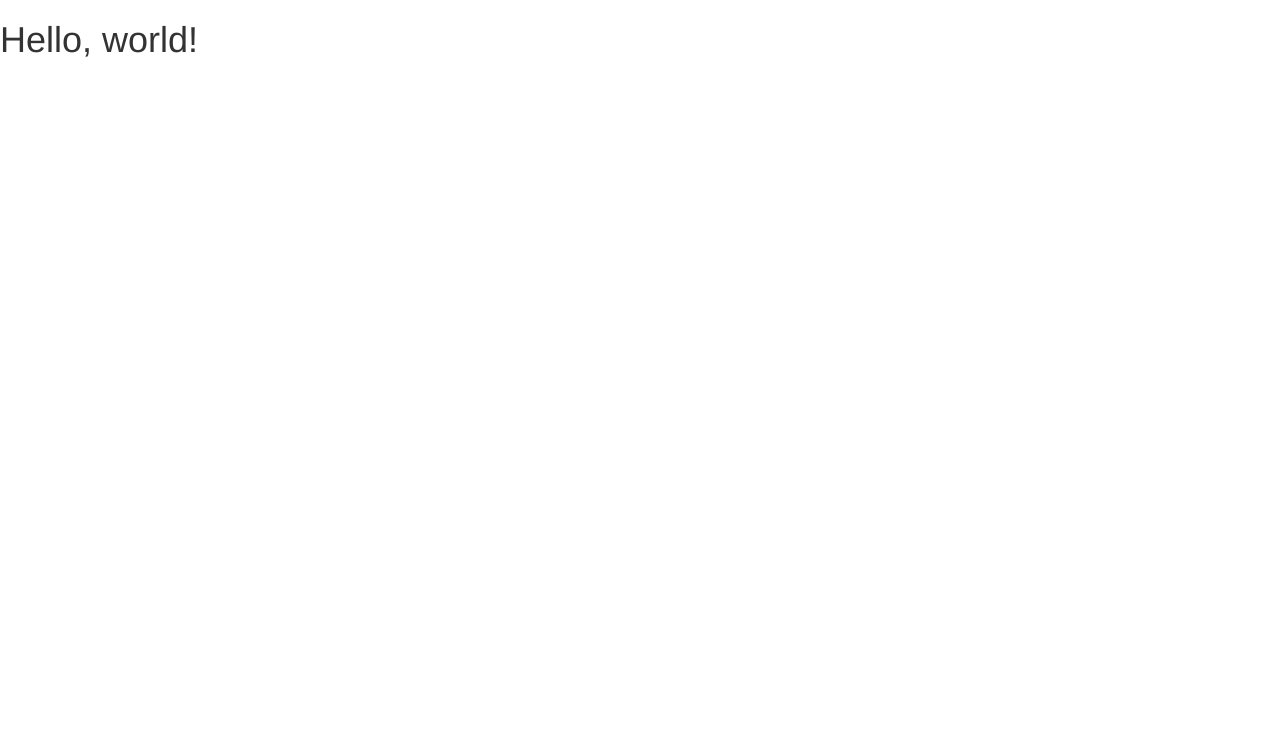
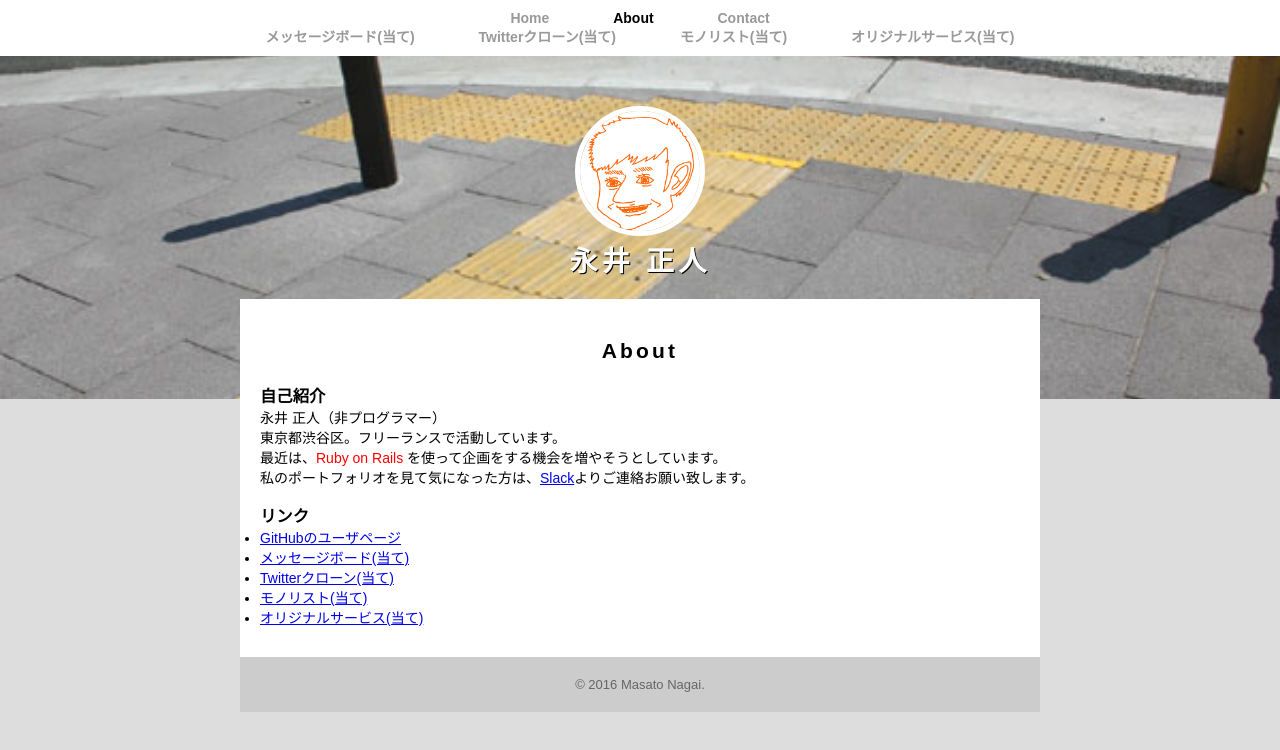
Before and after one commit to sutemn/sutemn.github.io, a plain HTML site: page index.html in a window 1280 px wide. Drawn offline with nearby package versions, Linux system fonts and the light colour scheme.

Commit message:
resubmit2

```diff
--- a/index.html
+++ b/index.html
@@ -2,17 +2,50 @@
 <html lang="ja">
   <head>
     <meta charset="utf-8">
-    <meta http-equiv="X-UA-Compatible" content="IE=edge">
-    <meta name="viewport" content="width=device-width, initial-scale=1">
-    <title>Bootstrap Sample</title>
-    <!-- BootstrapのCSS読み込み -->
-    <link rel="stylesheet" href="//maxcdn.bootstrapcdn.com/bootstrap/3.3.5/css/bootstrap.min.css">
-    <!-- jQuery読み込み -->
-    <script src="//ajax.googleapis.com/ajax/libs/jquery/1.11.3/jquery.min.js"></script>
-    <!-- BootstrapのJS読み込み -->
-    <script src="//maxcdn.bootstrapcdn.com/bootstrap/3.3.5/js/bootstrap.min.js"></script>
+    <meta name="description" content="TechAcademyレッスン「ポートフォリオ」">
+    <title>永井 正人 | About</title>
+    <link rel="stylesheet" href="about.css">
   </head>
   <body>
-    <h1>Hello, world!</h1>
+    <header>
+      <nav>
+        <ul>
+          <li><a href="home.html">Home</a></li>
+          <li><a href="index.html" class="selected">About</a></li>
+          <li><a href="https://techacademy-webapp.slack.com/messages/@masato.nagai/" target="_blank">Contact</a></li>
+          <br>
+          <li><a href="ate-1.html" target="_blank">メッセージボード(当て)</a></li>
+          <li><a href="ate-2.html" target="_blank">Twitterクローン(当て)</a></li>
+          <li><a href="ate-3.html" target="_blank">モノリスト(当て)</a></li>
+          <li><a href="ate-4.html" target="_blank">オリジナルサービス(当て)</a></li>
+        </ul>
+      </nav>
+      <div id="logo">
+        <img src="profile_mn.jpg" alt="">
+        <h1>永井 正人</h1>
+      </div>
+    </header>
+    <div class="container">
+      <section>
+        <h2>About</h2>
+        <h3>自己紹介</h3>
+        <p>永井 正人（非プログラマー）</p>
+        <p>東京都渋谷区。フリーランスで活動しています。</p>
+        <p>最近は、<span class="red">Ruby on Rails</span> を使って企画をする機会を増やそうとしています。</p>
+        <p>私のポートフォリオを見て気になった方は、<a href="https://techacademy-webapp.slack.com/messages/@masato.nagai/" target="_blank">Slack</a>よりご連絡お願い致します。</p>
+        <br>
+        <h3>リンク</h3>
+        <ul>
+          <li><a href="https://github.com/sutemn" target="_blank">GitHubのユーザページ</a></li>
+          <li><a href="ate-1.html" target="_blank">メッセージボード(当て)</a></li>
+          <li><a href="ate-2.html" target="_blank">Twitterクローン(当て)</a></li>
+          <li><a href="ate-3.html" target="_blank">モノリスト(当て)</a></li>
+          <li><a href="ate-4.html" target="_blank">オリジナルサービス(当て)</a></li>
+        </ul>
+      </section>
+      <footer>
+        <p>&copy; 2016 Masato Nagai.</p>
+      </footer>
+    </div>
   </body>
 </html>
```
Also changed, not shown: home.html (added, +18 -0 lines).
